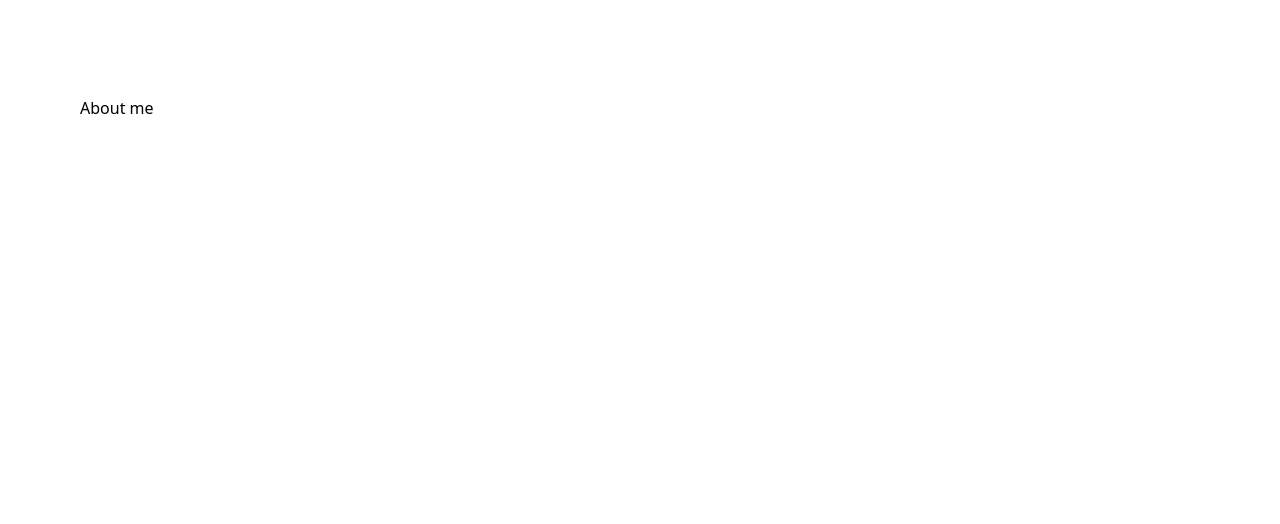
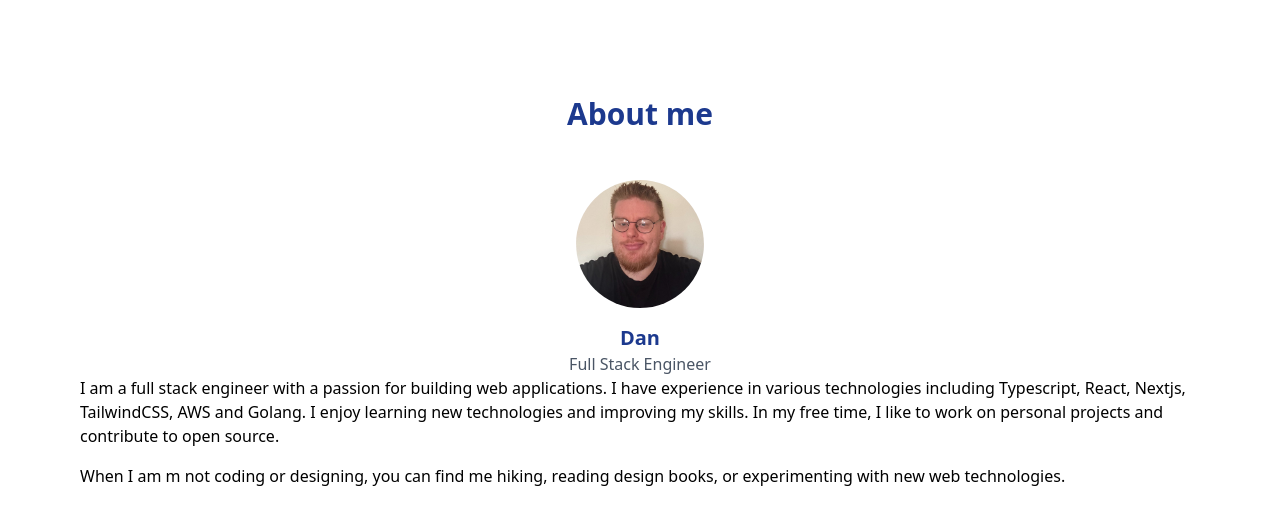
Before and after one commit to dcmallett/portfolio, a Next.js app in the folder frontend/: page /about in a window 1280 px wide. Shown: the top 524 px of the page. Built offline with nearby package versions, Linux system fonts and the light colour scheme.

Commit message:
Started about us page and added img

```diff
--- a/frontend/app/about/page.tsx
+++ b/frontend/app/about/page.tsx
@@ -1,13 +1,44 @@
-import React from 'react'
+import React from "react";
+import Image from "next/image";
 
 const about = () => {
-  return (
-    <div className='py-24 bg-white'>
-      <div className='container mx-auto px-4 max-w-6xl'>
-        <h2>About me</h2>
+	return (
+		<section className="py-24 bg-white">
+			<div className="container mx-auto px-4 max-w-6xl">
+				<h2 className="text-3xl font-bold text-blue-900 mb-12 text-center">
+					About me
+				</h2>
+				<Image
+					src="/dan.jpg"
+					alt="dan"
+					width={128}
+					height={128}
+					className="rounded-full mx-auto mb-4"
+				/>
+
+				<h3 className="text-xl font-bold text-blue-900 text-center">Dan</h3>
+				<p className="text-gray-600 text-center">Full Stack Engineer</p>
+
+				{/* todo: re write all text */}
+				<p className="mb-4">
+					I am a full stack engineer with a passion for building web
+					applications. I have experience in various technologies including
+					Typescript, React, Nextjs, TailwindCSS, AWS and Golang. I enjoy
+					learning new technologies and improving my skills. In my free time, I
+					like to work on personal projects and contribute to open source.
+				</p>
+				<p className="mb-10">
+					When I am m not coding or designing, you can find me hiking, reading
+					design books, or experimenting with new web technologies.
+				</p>
+
+      <div className="flex flex-wrap gap-2">
+
       </div>
-    </div>
-  )
-}
 
-export default about
+			</div>
+		</section>
+	);
+};
+
+export default about;
```
Also changed, not shown: frontend/public/dan.jpg (added).
